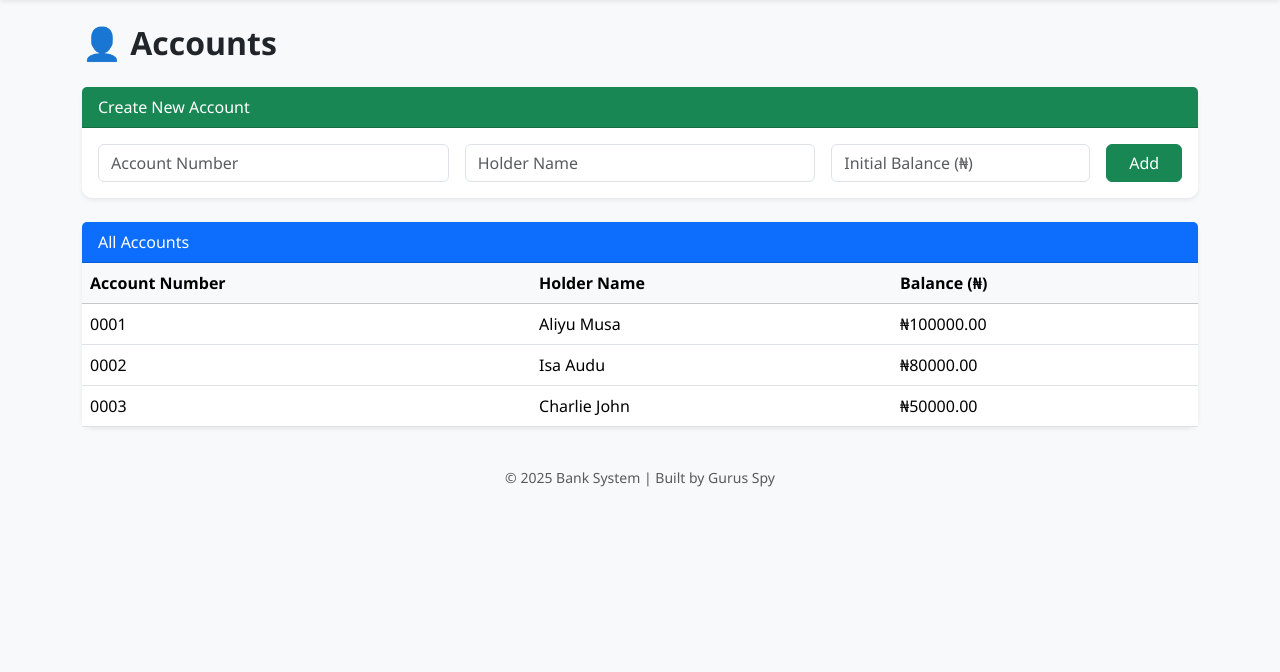
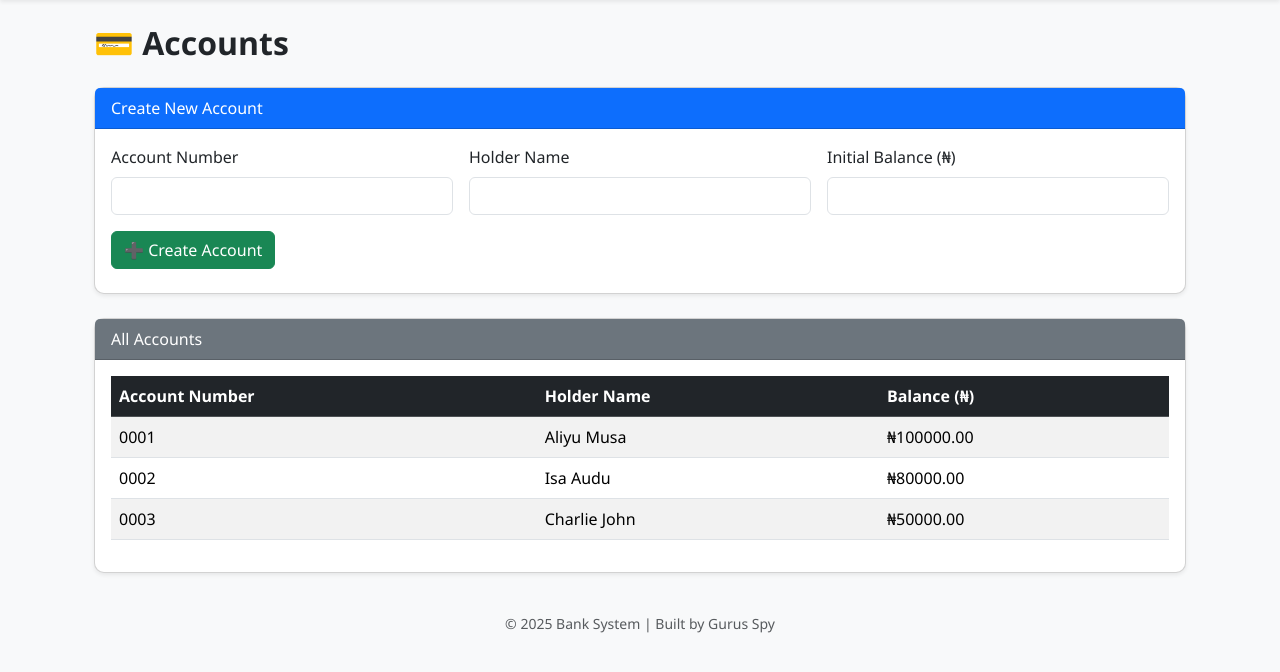
Before and after one commit to bashirubash/iddps, a Flask app: page /accounts in a window 1280 px wide. Shown: the part 57-729 px from the top of the page. Run offline with Flask 3, Linux system fonts and the light colour scheme.

Commit message:
Update accounts.html

```diff
--- a/templates/accounts.html
+++ b/templates/accounts.html
@@ -1,35 +1,39 @@
 {% extends "base.html" %}
 {% block content %}
+<div class="container">
+  <h2 class="mb-4">💳 Accounts</h2>
 
-<h2 class="mb-4">👤 Accounts</h2>
-
-<!-- Account creation form -->
-<div class="card mb-4 shadow-sm border-0">
-  <div class="card-header bg-success text-white">Create New Account</div>
+  <!-- Account Creation Form -->
+  <div class="card shadow-sm mb-4">
+    <div class="card-header bg-primary text-white">Create New Account</div>
     <div class="card-body">
       <form id="createAccountForm" class="row g-3">
         <div class="col-md-4">
-        <input type="text" class="form-control" name="account_number" placeholder="Account Number" required>
+          <label class="form-label">Account Number</label>
+          <input type="text" class="form-control" id="account_number" required>
         </div>
         <div class="col-md-4">
-        <input type="text" class="form-control" name="holder_name" placeholder="Holder Name" required>
+          <label class="form-label">Holder Name</label>
+          <input type="text" class="form-control" id="holder_name" required>
         </div>
-      <div class="col-md-3">
-        <input type="number" step="0.01" class="form-control" name="balance" placeholder="Initial Balance (₦)" required>
+        <div class="col-md-4">
+          <label class="form-label">Initial Balance (₦)</label>
+          <input type="number" class="form-control" id="balance" min="0" required>
         </div>
-      <div class="col-md-1">
-        <button type="submit" class="btn btn-success w-100">Add</button>
+        <div class="col-12">
+          <button type="submit" class="btn btn-success">➕ Create Account</button>
         </div>
       </form>
+      <div id="createAccountMsg" class="mt-2"></div>
     </div>
   </div>
 
-<!-- Accounts table -->
-<div class="card shadow-sm border-0">
-  <div class="card-header bg-primary text-white">All Accounts</div>
-  <div class="card-body p-0">
-    <table class="table table-hover mb-0">
-      <thead class="table-light">
+  <!-- Accounts Table -->
+  <div class="card shadow-sm">
+    <div class="card-header bg-secondary text-white">All Accounts</div>
+    <div class="card-body">
+      <table class="table table-striped">
+        <thead class="table-dark">
           <tr>
             <th>Account Number</th>
             <th>Holder Name</th>
@@ -37,41 +41,43 @@
           </tr>
         </thead>
         <tbody>
-        {% for acct in accounts %}
+          {% for acc in accounts %}
           <tr>
-          <td>{{ acct.account_number }}</td>
-          <td>{{ acct.holder_name }}</td>
-          <td>₦{{ "%.2f"|format(acct.balance) }}</td>
-        </tr>
-        {% else %}
-        <tr>
-          <td colspan="3" class="text-center text-muted">No accounts yet.</td>
+            <td>{{ acc.account_number }}</td>
+            <td>{{ acc.holder_name }}</td>
+            <td>₦{{ "%.2f"|format(acc.balance) }}</td>
           </tr>
           {% endfor %}
         </tbody>
       </table>
     </div>
   </div>
+</div>
 
 <script>
-document.getElementById("createAccountForm").addEventListener("submit", async (e) => {
+document.getElementById("createAccountForm").addEventListener("submit", async function(e) {
   e.preventDefault();
-  const formData = new FormData(e.target);
-  const data = Object.fromEntries(formData.entries());
+
+  const data = {
+    account_number: document.getElementById("account_number").value,
+    holder_name: document.getElementById("holder_name").value,
+    balance: document.getElementById("balance").value
+  };
 
   const res = await fetch("/api/accounts", {
     method: "POST",
-    headers: { "Content-Type": "application/json" },
+    headers: {"Content-Type": "application/json"},
     body: JSON.stringify(data)
   });
+
+  const msg = document.getElementById("createAccountMsg");
   if (res.ok) {
-    alert("✅ Account created!");
-    location.reload();
+    msg.innerHTML = `<div class="alert alert-success">✅ Account created successfully!</div>`;
+    setTimeout(() => window.location.reload(), 1000);
   } else {
     const err = await res.json();
-    alert("❌ Error: " + err.error);
+    msg.innerHTML = `<div class="alert alert-danger">❌ ${err.error}</div>`;
   }
 });
 </script>
-
 {% endblock %}
```
Lines whose indentation alone changed are shown as unchanged.
